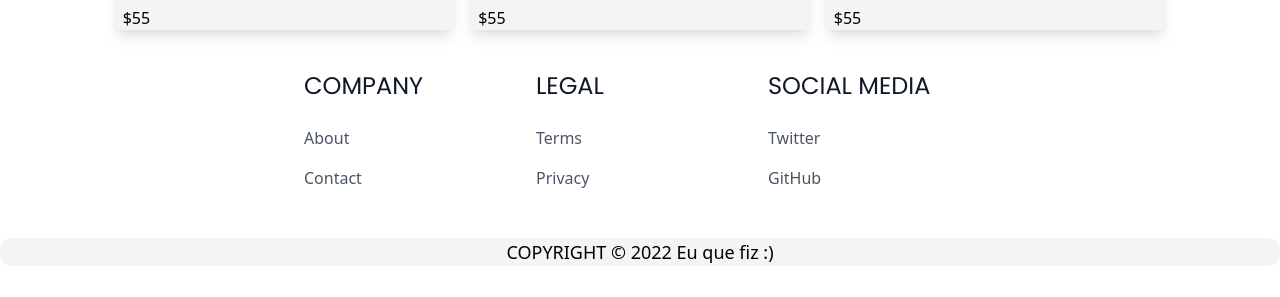
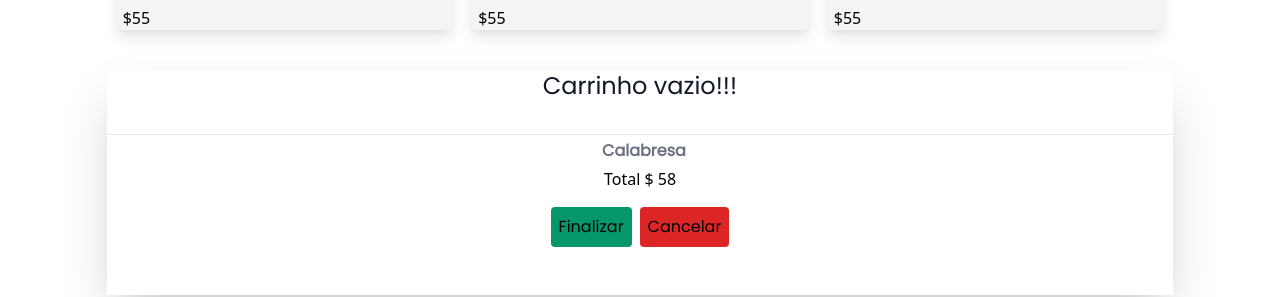
Before and after one commit to freaklucas/buypizza, a Vue app: page /menu in a window 1280 px wide. Shown: the part 510-807 px from the top of the page. Built offline with nearby package versions, Linux system fonts and the light colour scheme; a web font is replaced by a local one.

Commit message:
conteudo do valor ok

```diff
--- a/src/App.vue
+++ b/src/App.vue
@@ -9,6 +9,7 @@
 <script>
 import Header from "./components/template/Header.vue";
 import Footer from "./components/template/Footer.vue";
+
 export default {
   name: "App",
   components: {
--- a/src/components/template/Footer.vue
+++ b/src/components/template/Footer.vue
@@ -1,5 +1,5 @@
 <template>
-  <div class="max-w-2xl mx-auto">
+  <div class="max-w-2xl mx-auto mb-12 mt-12">
     <div class="flex justify-center">
       <div class="grid grid-cols-2 gap-4 sm:gap-6 sm:grid-cols-3 center w-full">
         <div>
--- a/src/views/Menu.vue
+++ b/src/views/Menu.vue
@@ -193,6 +193,72 @@
       </div>
     </div>
   </div>
+  <div
+    class="
+      holder
+      mx-auto
+      w-10/12
+      grid
+      sm:grid-cols-1
+      md:grid-cols-3
+      lg:grid-cols-1
+      shadow-2xl
+    "
+  >
+    <h1
+      class="
+        flex
+        justify-center
+        mb-8
+        rounded-lg
+        text-2xl
+        font-poppins
+        text-gray-900
+      "
+    >
+      Carrinho vazio!!!
+    </h1>
+    <hr />
+
+    <div>
+      <h2
+        class="
+          info-box
+          text-md
+          font-poppins
+          flex
+          justify-center
+          p-1
+          font-semibold
+          text-gray-500
+          ml-2
+        "
+      >
+        Calabresa
+      </h2>
+      <p class="flex justify-center">Total $ 58</p>
+      <div class="flex justify-center mb-12 mt-4">
+        <button
+          class="
+            bg-green-600
+            px-2
+            py-2
+            hover:bg-green-700
+            rounded
+            mr-2
+            font-poppins
+          "
+        >
+          Finalizar
+        </button>
+        <button
+          class="bg-red-600 px-2 py-2 hover:bg-red-700 rounded font-poppins"
+        >
+          Cancelar
+        </button>
+      </div>
+    </div>
+  </div>
 </template>
 
 <script>
```
